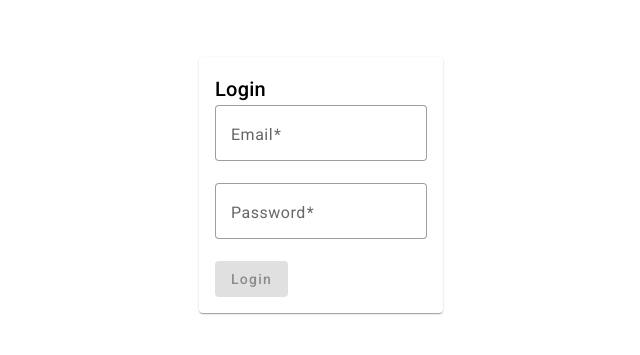
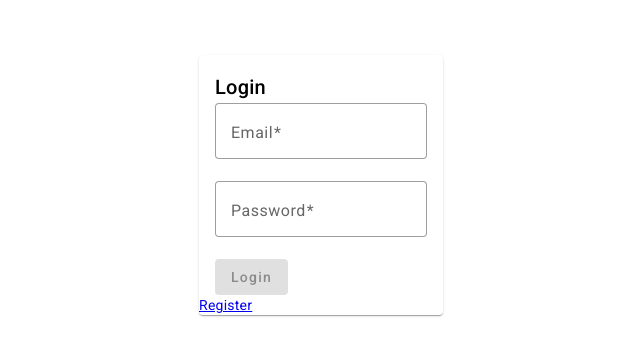
Before and after one commit to jaffarabbas/MEAN-Stack-Projects, an Angular app in the folder blog-app/client/: page /login in a window 1280 px wide. Shown: the part 215-570 px from the top of the page, without its empty margins (319-959 px from the left). Built offline with nearby package versions, Linux system fonts and the light colour scheme.

Commit message:
Commited File : login.component.html at 02/07/2023 2:59:49 pm

```diff
--- a/blog-app/client/src/app/components/login/login.component.html
+++ b/blog-app/client/src/app/components/login/login.component.html
@@ -21,5 +21,6 @@
           <button mat-raised-button color="primary" type="submit" [disabled]="loginForm.invalid">Login</button>
         </form>
       </mat-card-content>
+      <a routerLink="/register">Register</a>
     </mat-card>
   </div>
```
